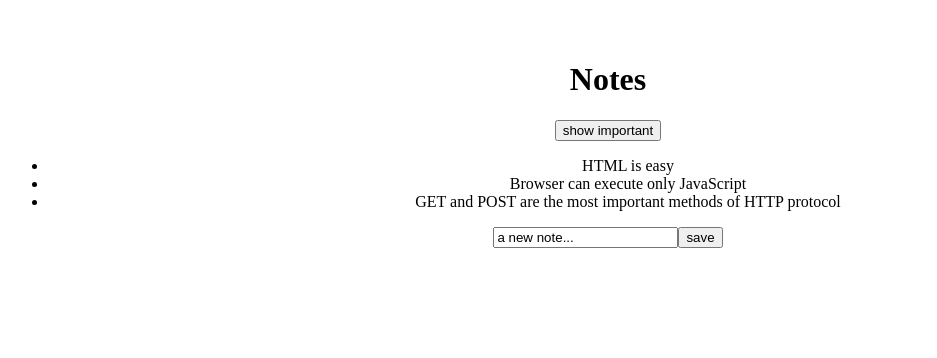
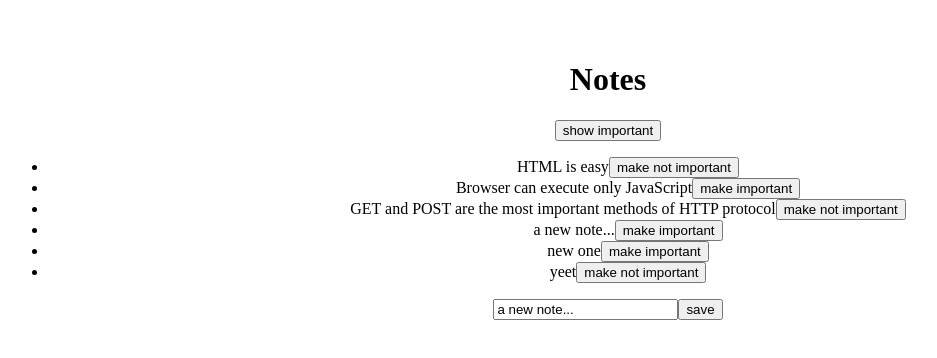
Before and after one commit to SweetCinnamonBun/02-part2, a React (Vite) app: page / in a window 1280 px wide. Shown: the top 358 px of the page, without its empty margins (32-969 px from the left). Built offline with nearby package versions, Linux system fonts and the light colour scheme; data requests are answered from the project's data file.

Commit message:
section d is done

```diff
--- a/db.json
+++ b/db.json
@@ -14,6 +14,21 @@
       "id": 3,
       "content": "GET and POST are the most important methods of HTTP protocol",
       "important": true
+    },
+    {
+      "content": "a new note...",
+      "important": false,
+      "id": 4
+    },
+    {
+      "content": "new one",
+      "important": false,
+      "id": 5
+    },
+    {
+      "content": "yeet",
+      "important": true,
+      "id": 6
     }
   ]
 }
--- a/src/App.jsx
+++ b/src/App.jsx
@@ -4,31 +4,43 @@
 import "./App.css";
 import Note from "./components/Note";
 import axios from "axios";
+import noteService from "./services/notes";
 
 const App = (props) => {
   const [notes, setNotes] = useState([]);
   const [newNote, setNewNote] = useState("a new note...");
   const [showAll, setShowAll] = useState(true);
 
+  // useEffect(() => {
+  //   console.log("effect");
+  //   axios.get("http://localhost:3001/notes").then((response) => {
+  //     console.log("promise fulfilled");
+  //     setNotes(response.data);
+  //   });
+  // }, []);
+  // console.log("render", notes.length, "notes");
+
   useEffect(() => {
-    console.log("effect");
-    axios.get("http://localhost:3001/notes").then((response) => {
-      console.log("promise fulfilled");
-      setNotes(response.data);
+    noteService.getAll().then((initialNotes) => {
+      setNotes(initialNotes);
     });
   }, []);
-  console.log("render", notes.length, "notes");
 
   const addNote = (event) => {
     event.preventDefault();
     const noteObject = {
       content: newNote,
       important: Math.random() > 0.5,
-      id: notes.length + 1,
     };
-
-    setNotes(notes.concat(noteObject));
-    setNewNote("");
+    // axios.post("http://localhost:3001/notes", noteObject).then((response) => {
+    //   console.log(response);
+    //   setNotes(notes.concat(noteObject));
+    //   setNewNote("");
+    // });
+    noteService.create(noteObject).then((returnedNote) => {
+      setNotes(notes.concat(returnedNote));
+      setNewNote("");
+    });
   };
 
   const handleNoteChange = (event) => {
@@ -40,6 +52,26 @@
     ? notes
     : notes.filter((note) => note.important === true);
 
+  const toggleImportanceOf = (id) => {
+    // const url = `http://localhost:3001/notes/${id}`;
+    const note = notes.find((n) => n.id === id);
+    const changedNote = { ...note, important: !note.important };
+
+    // axios.put(url, changedNote).then((response) => {
+    //   setNotes(notes.map((note) => (note.id !== id ? note : response.data)));
+    // });
+
+    noteService
+      .update(id, changedNote)
+      .then((returnedNote) => {
+        setNotes(notes.map((note) => (note.id !== id ? note : returnedNote)));
+      })
+      .catch((error) => {
+        alert(`the note "${note.content}" was already deleted from server`);
+        setNotes(notes.filter((n) => n.id !== id));
+      });
+  };
+
   return (
     <div>
       <h1>Notes</h1>
@@ -50,7 +82,11 @@
       </div>
       <ul>
         {notesToShow.map((note) => (
-          <Note key={note.id} note={note} />
+          <Note
+            key={note.id}
+            note={note}
+            toggleImportance={() => toggleImportanceOf(note.id)}
+          />
         ))}
       </ul>
       <form onSubmit={addNote}>
--- a/src/components/Note.jsx
+++ b/src/components/Note.jsx
@@ -1,5 +1,12 @@
-const Note = ({ note }) => {
-  return <li>{note.content}</li>;
+const Note = ({ note, toggleImportance }) => {
+  const label = note.important ? "make not important" : "make important";
+
+  return (
+    <li>
+      {note.content}
+      <button onClick={toggleImportance}>{label}</button>
+    </li>
+  );
 };
 
 export default Note;
--- /dev/null
+++ b/src/services/notes.js
@@ -0,0 +1,19 @@
+import axios from "axios";
+const baseUrl = "http://localhost:3001/notes";
+
+const getAll = () => {
+  const request = axios.get(baseUrl);
+  return request.then((response) => response.data);
+};
+
+const create = (newObject) => {
+  const request = axios.post(baseUrl, newObject);
+  return request.then((response) => response.data);
+};
+
+const update = (id, newObject) => {
+  const request = axios.put(`${baseUrl}/${id}`, newObject);
+  return request.then((response) => response.data);
+};
+
+export default { getAll, create, update };
```
